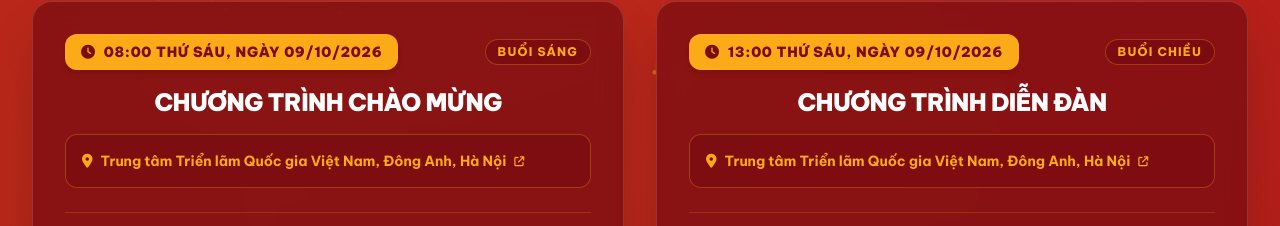
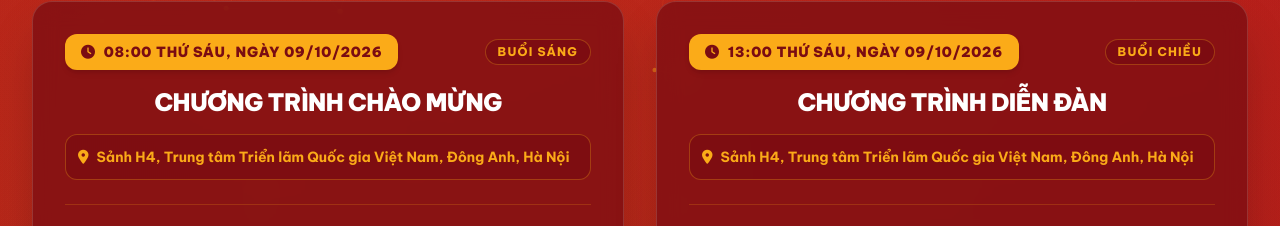
Before and after one commit to nguyentiendat12a8/ngaychuyendoiso, a website: page index.html in a window 1280 px wide. Shown: the part 2922-3148 px from the top of the page. Drawn offline with Linux system fonts and the light colour scheme; animation ran at ten frames a second.

Commit message:
feat: update 20h45 071026

```diff
--- a/index.html
+++ b/index.html
@@ -470,7 +470,7 @@
     <!-- Section 03: Lịch Sự Kiện Trọng Tâm 3 Ngày (08/10 - 10/10) -->
     <section id="su-kien" class="py-24 relative overflow-hidden">
         <canvas class="particleCanvas"></canvas>
-        <div class="max-w-7xl mx-auto px-4 sm:px-6 lg:px-8">
+        <div class="max-w-[1440px] mx-auto px-4 sm:px-6 lg:px-8">
             <div class="text-center max-w-4xl mx-auto mb-10" data-aos="fade-up">
                 <span class="text-xs uppercase tracking-[0.18em] text-[#FBAB18] font-extrabold block mb-3">SỰ KIỆN NỔI BẬT</span>
                 <h2 class="text-2xl sm:text-3xl lg:text-4xl font-extrabold text-white uppercase pt-1" style="line-height: 1.45;">
@@ -481,7 +481,7 @@
             </div>
 
             <!-- Hiển thị 2 Thẻ Chương Trình trên 1 hàng ngang khi màn hình to (md trở lên), màn nhỏ xuống dòng -->
-            <div class="grid grid-cols-1 md:grid-cols-2 gap-6 lg:gap-8 items-stretch max-w-7xl mx-auto w-full" data-aos="fade-up">
+            <div class="grid grid-cols-1 md:grid-cols-2 gap-6 lg:gap-8 items-stretch max-w-[1440px] mx-auto w-full" data-aos="fade-up">
                 <!-- Thẻ 1: CHƯƠNG TRÌNH CHÀO MỪNG (Buổi sáng 09/10/2026) -->
                 <div id="eventPanelChaomung" class="brand-card p-6 sm:p-8 border-t-4 border-t-[#FBAB18] bg-[#B5121B] relative overflow-hidden flex flex-col shadow-2xl h-full">
                     <div class="flex flex-col mb-6">
@@ -495,11 +495,10 @@
                             CHƯƠNG TRÌNH CHÀO MỪNG
                         </h3>
 
-                        <div class="p-4 rounded-xl bg-[#7A0C12]/70 border border-[#FBAB18]/30 text-xs sm:text-sm text-white">
+                        <div class="p-3 rounded-xl bg-[#7A0C12]/70 border border-[#FBAB18]/30 text-xs sm:text-sm text-white">
                             <a href="https://maps.google.com/?q=Trung+tam+Trien+lam+Quoc+gia+Dong+Anh+Ha+Noi" target="_blank" rel="noopener noreferrer" class="flex items-center gap-2 text-[#FBAB18] hover:underline font-bold transition-colors">
-                                <i class="fa-solid fa-location-dot"></i>
-                                <span>Trung tâm Triển lãm Quốc gia Việt Nam, Đông Anh, Hà Nội</span>
-                                <i class="fa-solid fa-arrow-up-right-from-square text-[10px]"></i>
+                                <i class="fa-solid fa-location-dot shrink-0"></i>
+                                <span class="xl:whitespace-nowrap">Sảnh H4, Trung tâm Triển lãm Quốc gia Việt Nam, Đông Anh, Hà Nội</span>
                             </a>
                         </div>
                     </div>
@@ -578,11 +577,10 @@
                             CHƯƠNG TRÌNH DIỄN ĐÀN
                         </h3>
 
-                        <div class="p-4 rounded-xl bg-[#7A0C12]/70 border border-[#FBAB18]/30 text-xs sm:text-sm text-white">
+                        <div class="p-3 rounded-xl bg-[#7A0C12]/70 border border-[#FBAB18]/30 text-xs sm:text-sm text-white">
                             <a href="https://maps.google.com/?q=Trung+tam+Trien+lam+Quoc+gia+Dong+Anh+Ha+Noi" target="_blank" rel="noopener noreferrer" class="flex items-center gap-2 text-[#FBAB18] hover:underline font-bold transition-colors">
-                                <i class="fa-solid fa-location-dot"></i>
-                                <span>Trung tâm Triển lãm Quốc gia Việt Nam, Đông Anh, Hà Nội</span>
-                                <i class="fa-solid fa-arrow-up-right-from-square text-[10px]"></i>
+                                <i class="fa-solid fa-location-dot shrink-0"></i>
+                                <span class="xl:whitespace-nowrap">Sảnh H4, Trung tâm Triển lãm Quốc gia Việt Nam, Đông Anh, Hà Nội</span>
                             </a>
                         </div>
                     </div>
```
Also changed, not shown: assets/css/site.min.css, assets/css/tailwind.min.css.
